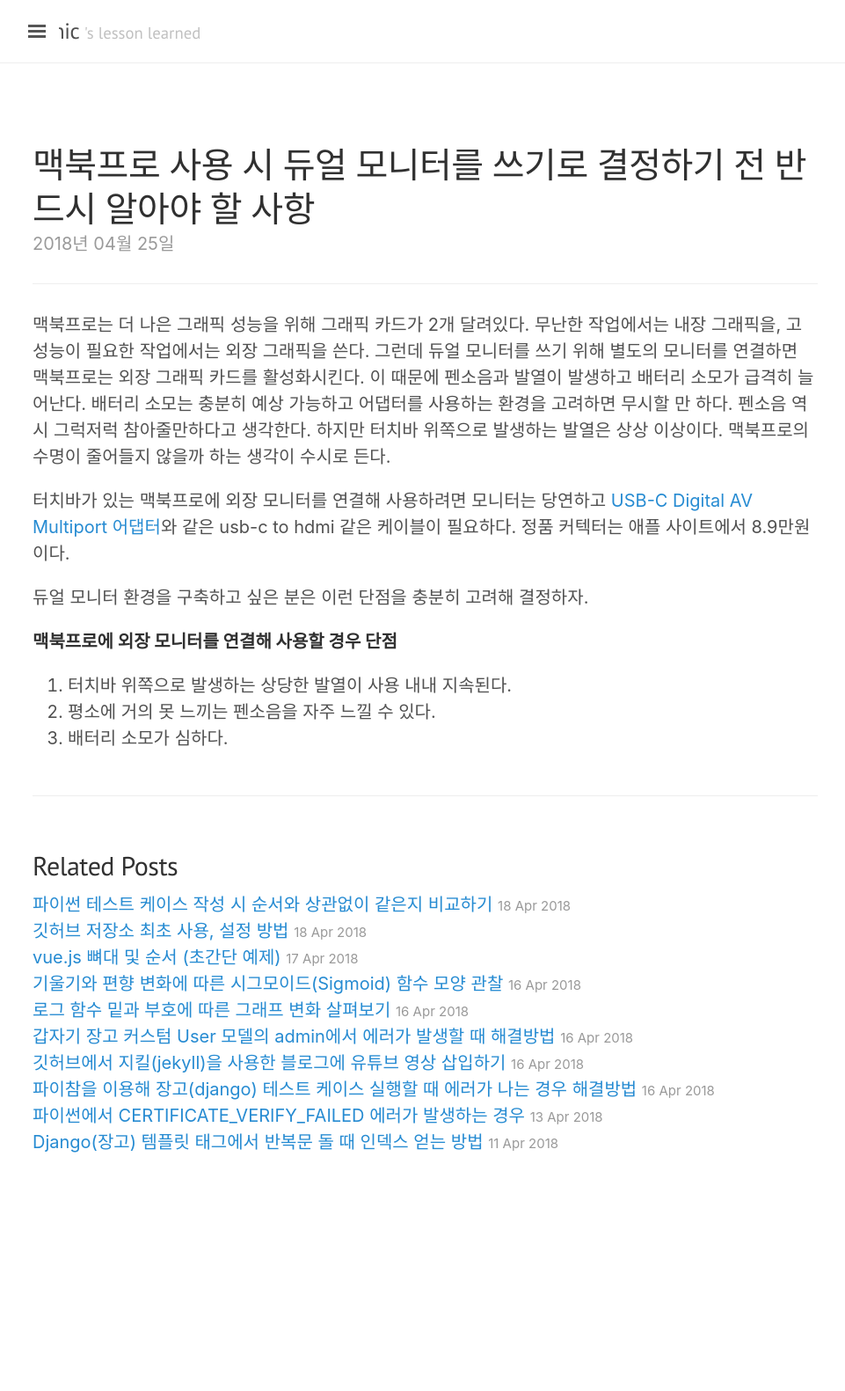
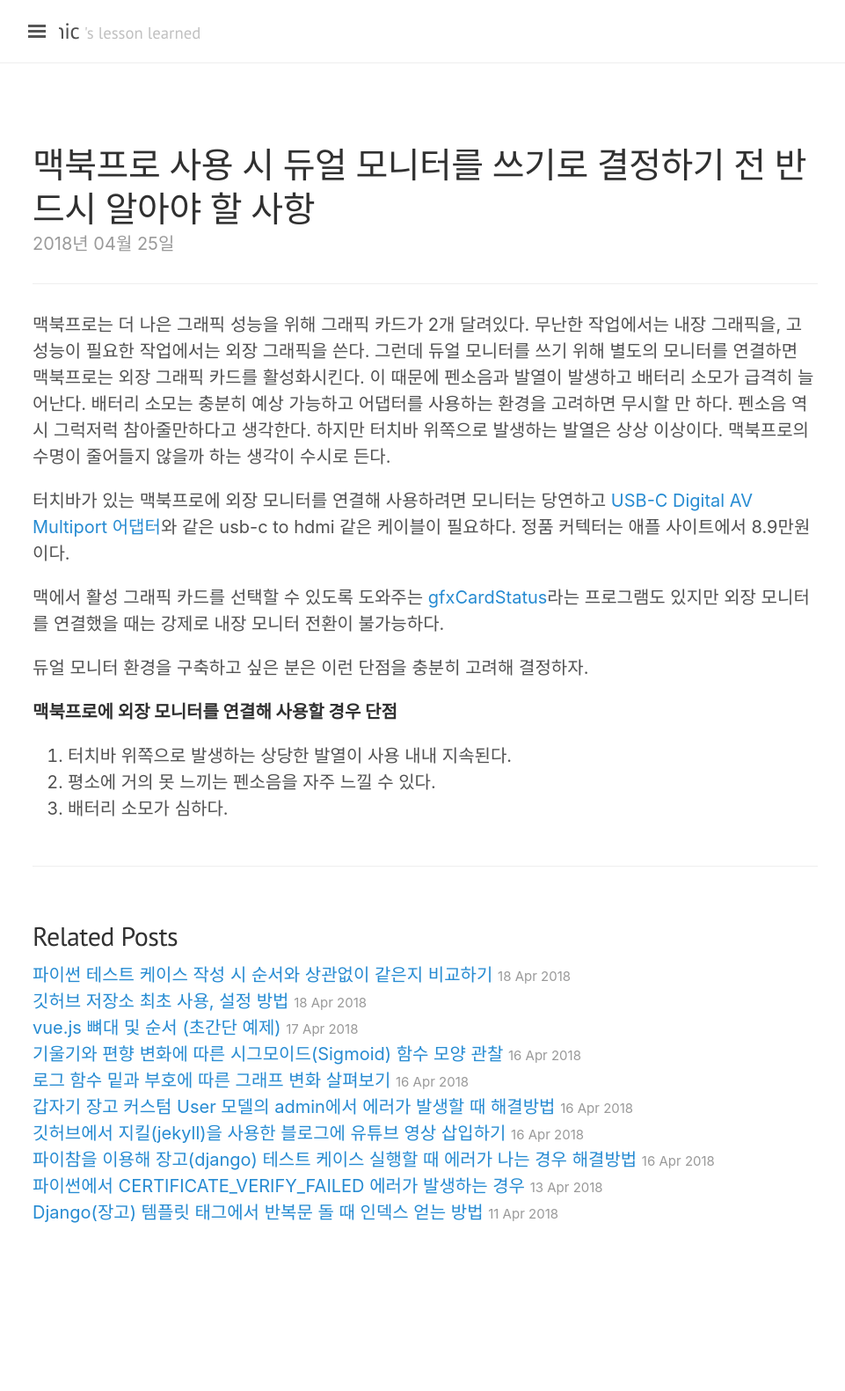
Before and after one commit to jwkcp/jwkcp.github.com, a Jekyll site: the page built from _posts/2018-04-25-must-know-before-u-use-dual-monitor-with-macbookpro.md, in a window 1280 px wide. Shown: the whole page at 88% size, without its empty margins (3-964 px from the left). Built offline with Jekyll 4.4.1, drawn with Linux system fonts in a browser that asks for light colours; nearby versions of some CDN libraries; comment, search, counter and statistics services are not loaded; before the commit the page ends 1501 px from its top, so only the background shows below that.

Commit message:
gfxCardStatus 부분 추가

```diff
--- a/_posts/2018-04-25-must-know-before-u-use-dual-monitor-with-macbookpro.md
+++ b/_posts/2018-04-25-must-know-before-u-use-dual-monitor-with-macbookpro.md
@@ -11,6 +11,8 @@ comments: true
 
 터치바가 있는 맥북프로에 외장 모니터를 연결해 사용하려면 모니터는 당연하고 [USB-C Digital AV Multiport 어댑터](https://www.apple.com/kr/shop/product/MJ1K2FE/A/usb-c-digital-av-multiport-%EC%96%B4%EB%8C%91%ED%84%B0)와 같은 usb-c to hdmi 같은 케이블이 필요하다. 정품 커텍터는 애플 사이트에서 8.9만원이다.
 
+맥에서 활성 그래픽 카드를 선택할 수 있도록 도와주는 [gfxCardStatus](https://github.com/steveschow/gfxCardStatus)라는 프로그램도 있지만 외장 모니터를 연결했을 때는 강제로 내장 모니터 전환이 불가능하다.
+
 듀얼 모니터 환경을 구축하고 싶은 분은 이런 단점을 충분히 고려해 결정하자.
 
 **맥북프로에 외장 모니터를 연결해 사용할 경우 단점**
```
